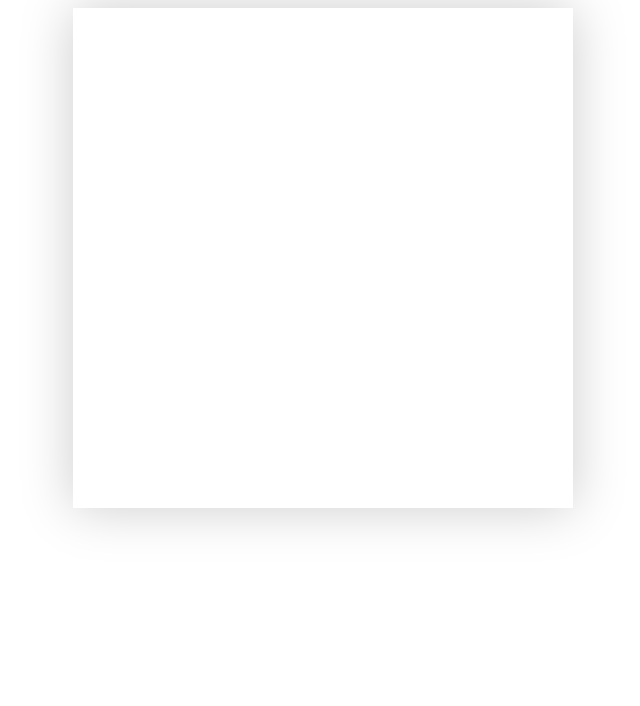
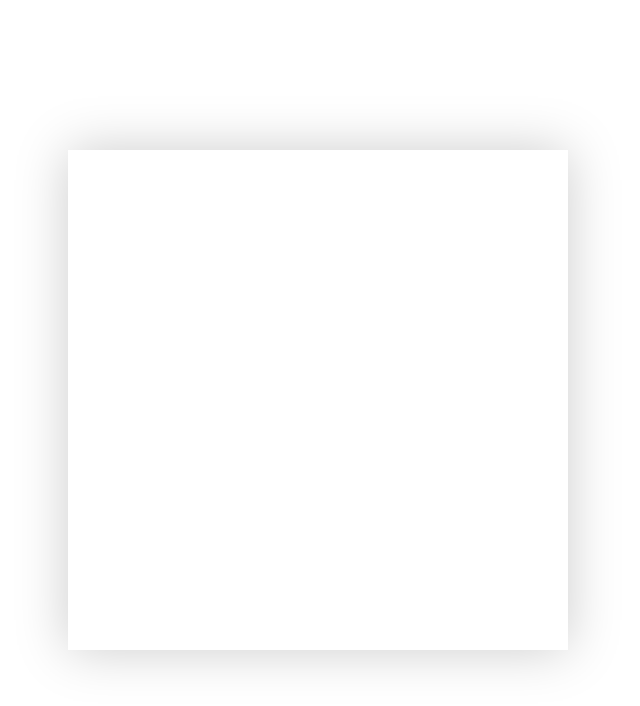
Before and after one commit to briansai/etch-a-sketch, a plain HTML site: page index.html in a window 1280 px wide. Shown: the whole page, without its empty margins (317-957 px from the left). Drawn offline with Linux system fonts and the light colour scheme.

Commit message:
Centered main component

```diff
--- a/styles.css
+++ b/styles.css
@@ -8,7 +8,10 @@ html {
 }
 
 .main {
-  width: 100%;
+  display: flex;
+  align-items: center;
+  width: 98vw;
+  height: 98vh;
   display: flex;
 }
 
```
